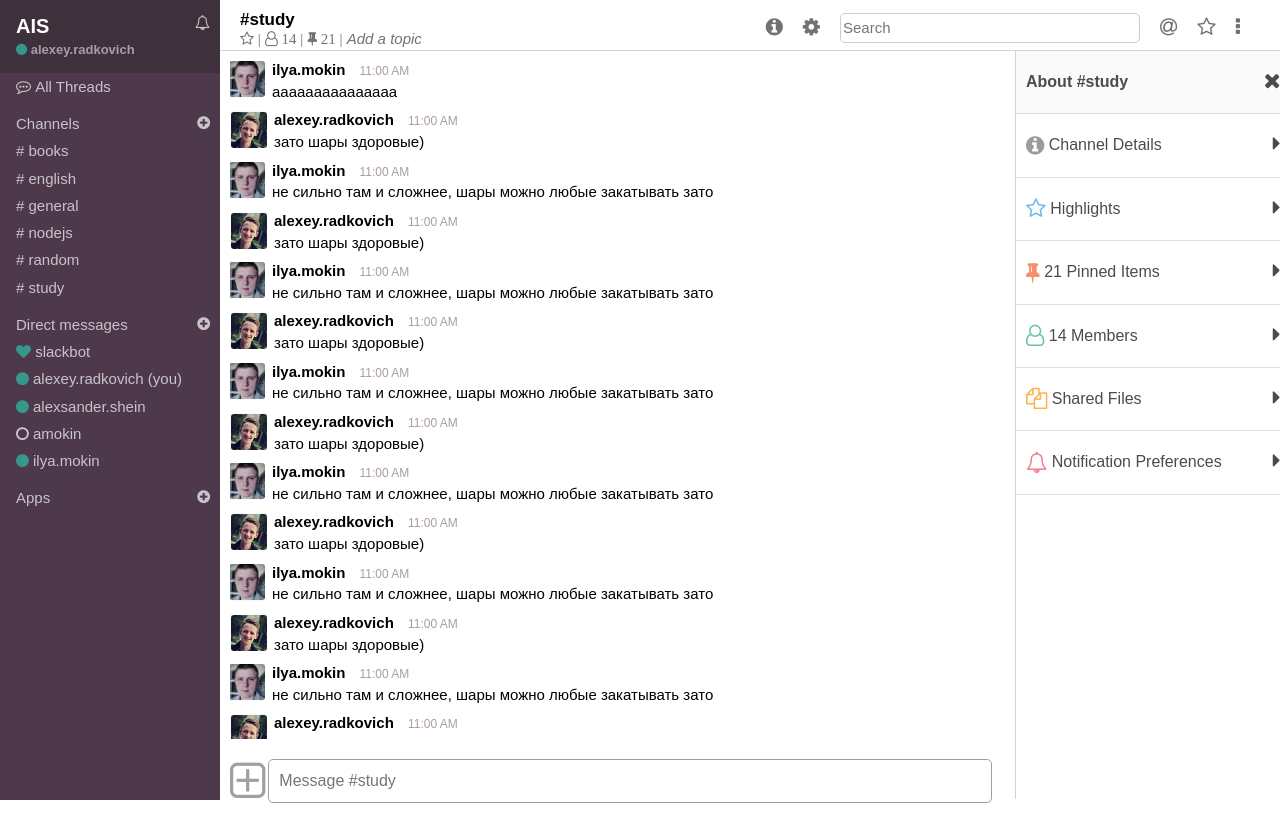
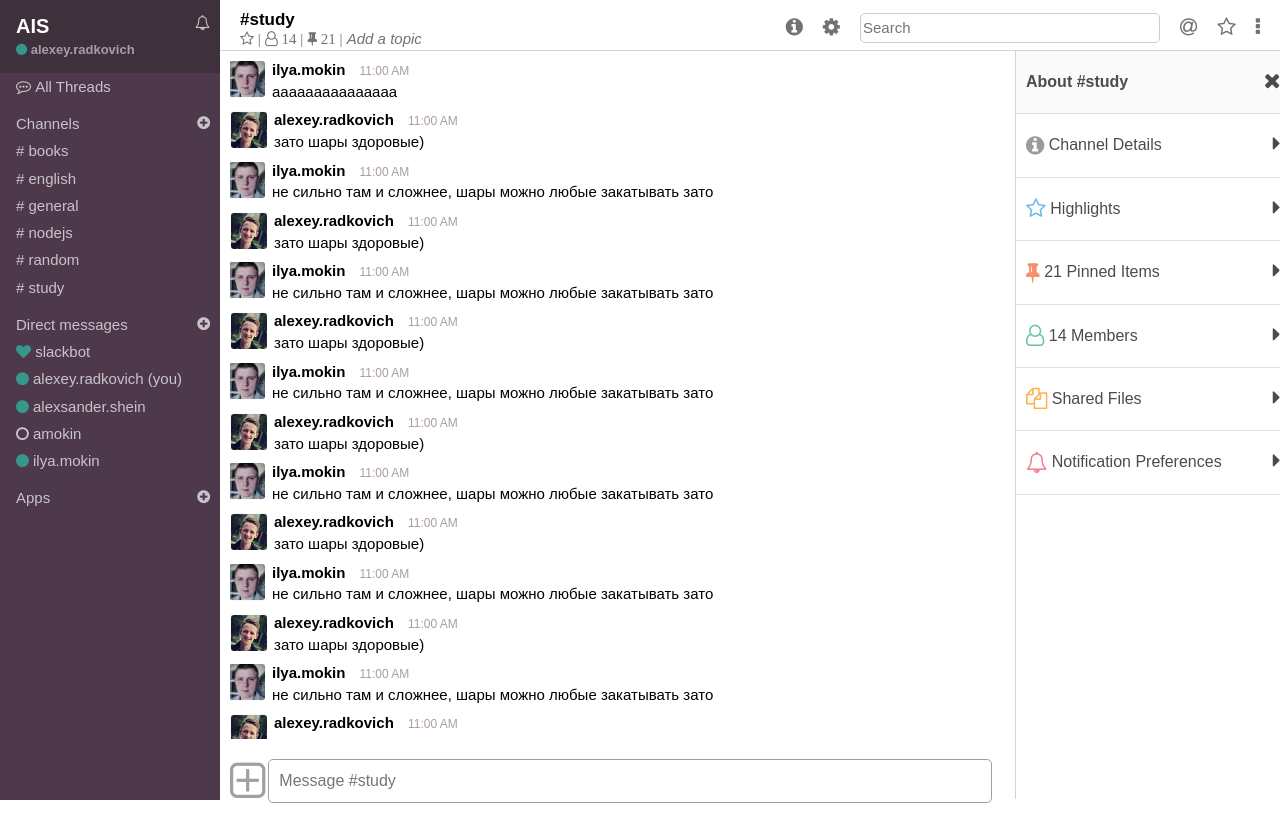
Before and after one commit to lesharadkovich/lesharadkovich.github.io, a plain HTML site: page index.html in a window 1280 px wide. Drawn offline with Linux system fonts and the light colour scheme.

Commit message:
fix channel header

```diff
--- a/css/channelHeader.css
+++ b/css/channelHeader.css
@@ -19,7 +19,7 @@
 }
 
 #right {
-    margin-right: 40px;
+    margin-right: 20px;
     margin-bottom: 5px;
     display: flex;
     align-items: center;
```
